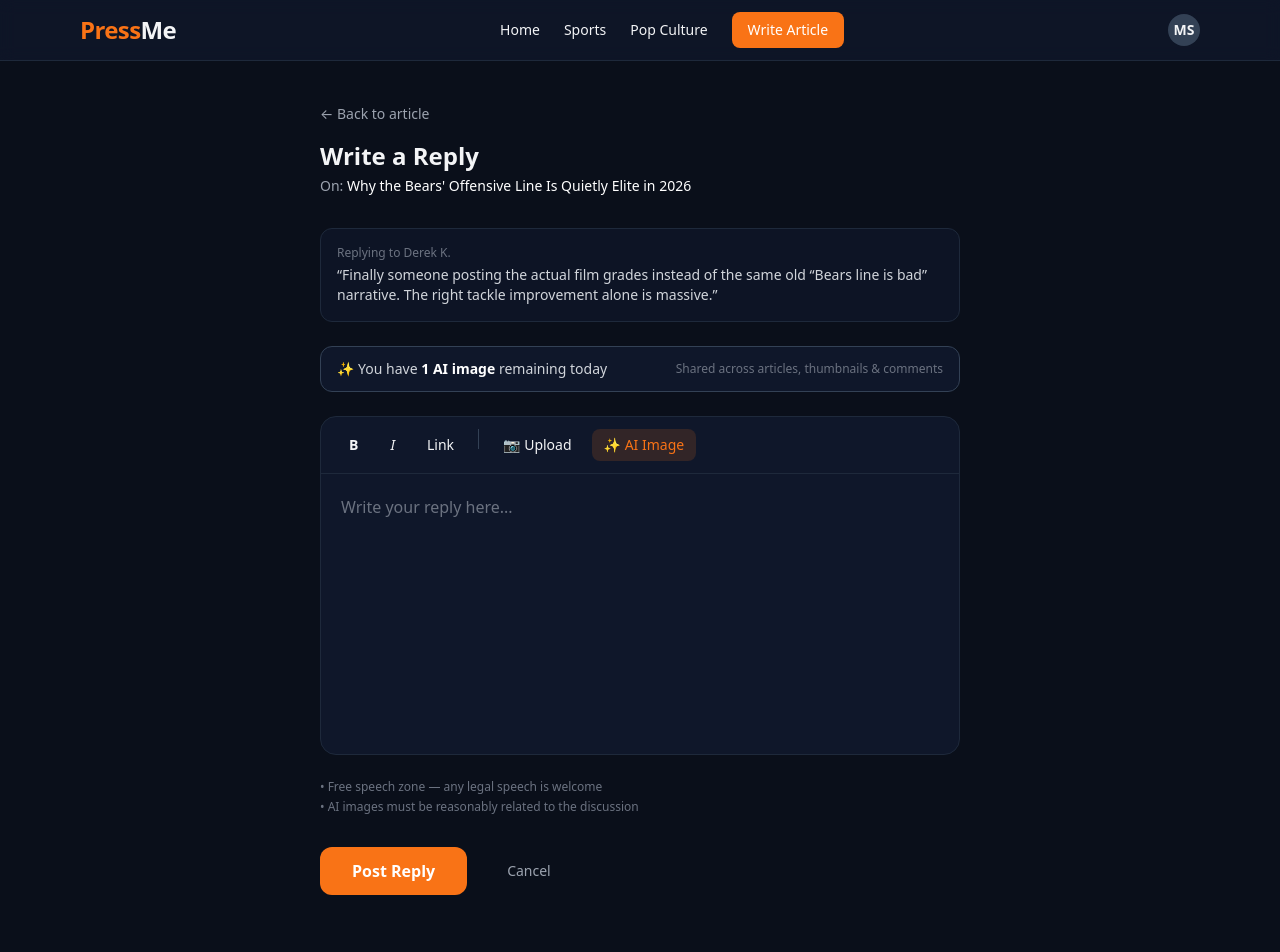
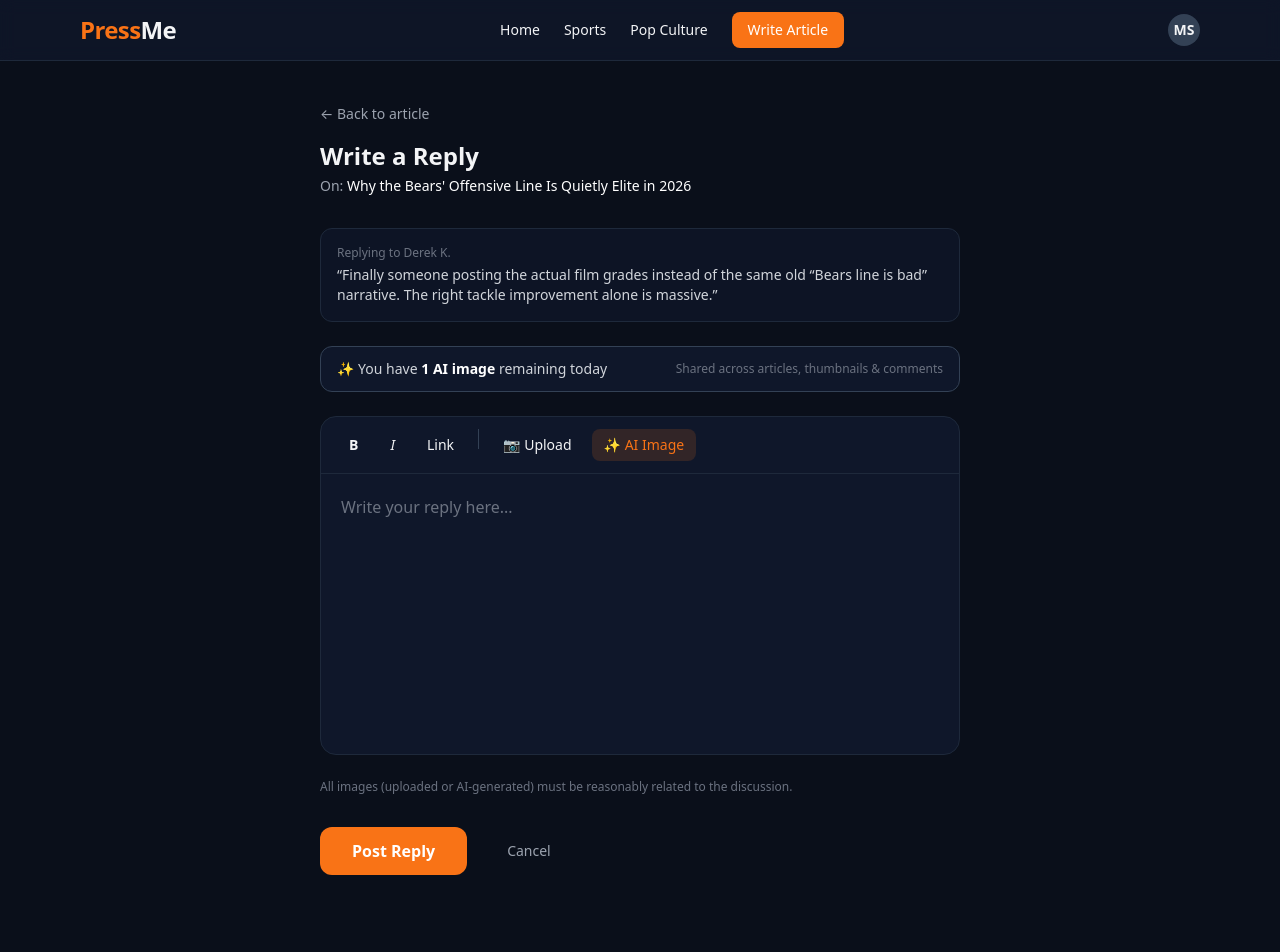
Before and after one commit to sheado44/-4, a Next.js app: page /article/1/comment in a window 1280 px wide. Shown: the top 952 px of the page. Built offline with nearby package versions, Linux system fonts and the light colour scheme.

Commit message:
Refine image usage rules in CommentPage
Updated comment page to refine image usage rules and remove tips.

```diff
--- a/src/app/article/[id]/comment/page.tsx
+++ b/src/app/article/[id]/comment/page.tsx
@@ -8,7 +8,6 @@ export default function CommentPage() {
   const canGenerateImage = imagesUsedToday < 1;
 
   // For the prototype we simulate a reply.
-  // Later this will come from the URL or data.
   const isReply = true;
   const replyingTo = {
     name: "Derek K.",
@@ -95,10 +94,9 @@ export default function CommentPage() {
         </div>
       </div>
 
-      {/* Tips */}
-      <div className="text-xs text-gray-500 mb-8 space-y-1">
-        <p>• Free speech zone — any legal speech is welcome</p>
-        <p>• AI images must be reasonably related to the discussion</p>
+      {/* Image rule */}
+      <div className="text-xs text-gray-500 mb-8">
+        All images (uploaded or AI-generated) must be reasonably related to the discussion.
       </div>
 
       {/* Actions */}
```
